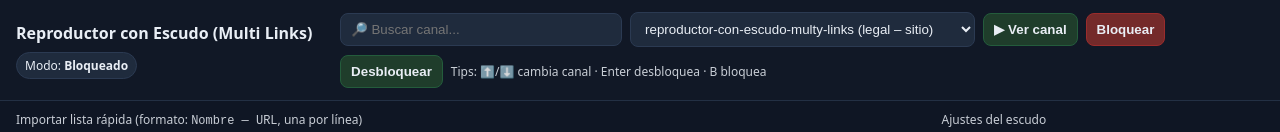
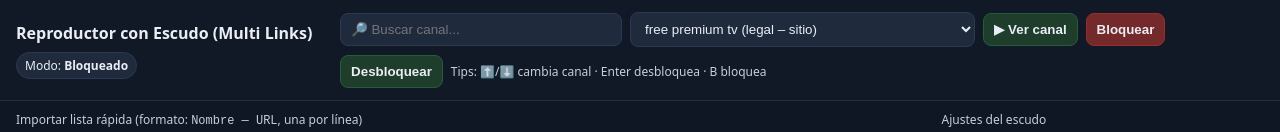
Before and after one commit to cuervo-123/reproductor-con-escudo-multy-links-2, a plain HTML site: page index.html in a window 1280 px wide. Shown: the top 132 px of the page. Drawn offline with Linux system fonts and the light colour scheme.

Commit message:
Update index.html

```diff
--- a/index.html
+++ b/index.html
@@ -109,7 +109,7 @@ const STORAGE_LIST = 'antibloqueo:customList';
  */
 const BASE_GROUPS = [
   { label: "Nacionales (CO)", channels: [
-    { name: "reproductor-con-escudo-multy-links (legal – sitio)", url: "https://cuervo-123.github.io/reproductor-con-escudo-multy-links-2" },
+    { name: "free premium tv (legal – sitio)", url: "https://cuervo-123.github.io/free-premium-tv" },
     { name: "Caracol TV (legal – sitio)", url: "https://www.tvporinternet2.com/caracol-en-vivo-por-internet.html" },
     { name: "RCN (agrega URL)", url: "" },
     { name: "Canal 1 (agrega URL)", url: "" },
```
